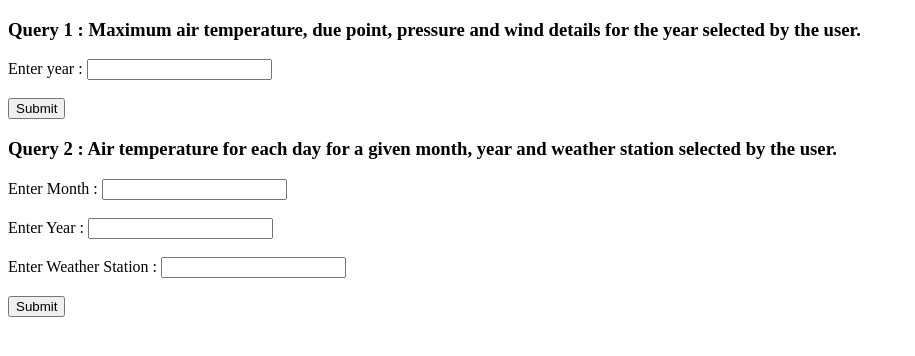
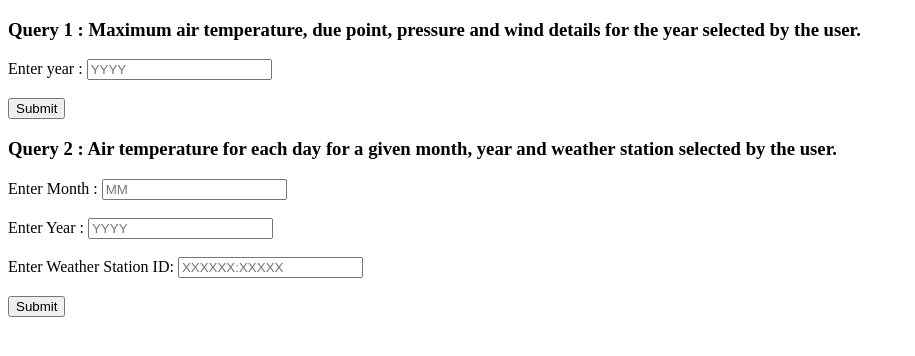
Before and after one commit to aishwaryakhatwani/helloworld-django-cassandra, a Django app: a page that uses helloworld_django_cassandra/templates/index.html in a window 1280 px wide. Shown: the top 356 px of the page, without its empty margins (0-915 px from the left). Run offline with Django 3.2, Linux system fonts and the light colour scheme.

Commit message:
Update index.html

```diff
--- a/helloworld_django_cassandra/templates/index.html
+++ b/helloworld_django_cassandra/templates/index.html
@@ -6,8 +6,8 @@
 <h3>Query 1 : Maximum air temperature, due point, pressure and wind details for the year selected by the user.</h3>
 <!-- {% csrf_token %} -->
 
-  <label for="year">Enter year : </label>
-  <input type="text" id="year" name="year" ><br><br>
+  <label for="year" >Enter year : </label>
+  <input type="text" id="year" name="year" placeholder="YYYY"><br><br>
 
 
     <button onclick="send_value()"> Submit </button>
@@ -30,13 +30,13 @@
 <!-- {% csrf_token %} -->
 
   <label for="Month">Enter Month :</label>
-  <input type="text" id="month" name="month"><br><br>
+  <input type="text" id="month" name="month" placeholder="MM"><br><br>
 
   <label for="year_2">Enter Year :</label>
-  <input type="text" id="year_2" name="year_2"><br><br>
+  <input type="text" id="year_2" name="year_2" placeholder="YYYY"><br><br>
 
-  <label for="airBase">Enter Weather Station :</label>
-  <input type="text" id="weatherStation" name="airBase"><br><br>
+  <label for="airBase">Enter Weather Station ID:</label>
+  <input type="text" id="weatherStation" name="airBase" placeholder="XXXXXX:XXXXX"><br><br>
 
   <button onclick="send_value()"> Submit </button>
   <script type= "text/javascript">
```
